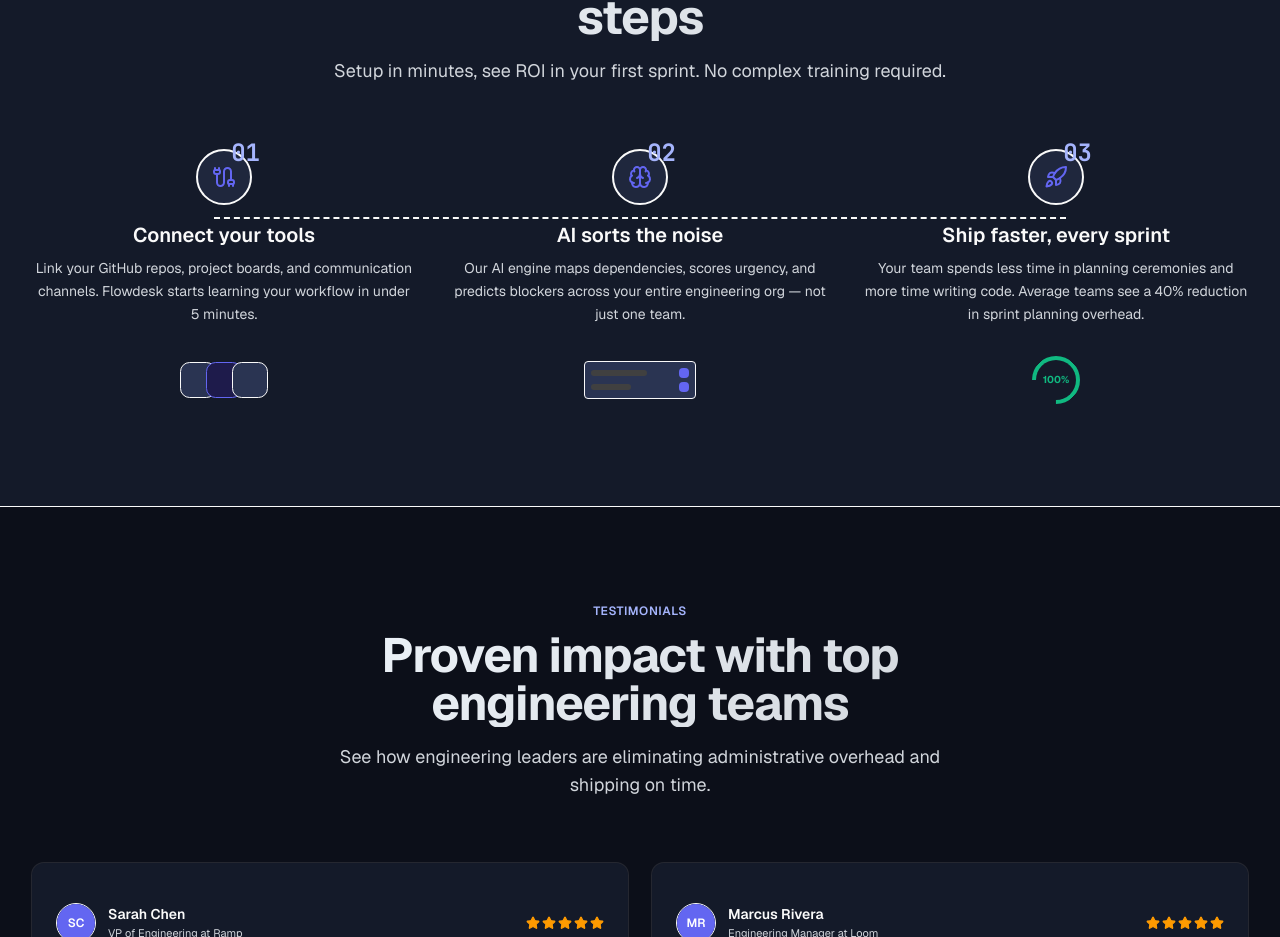
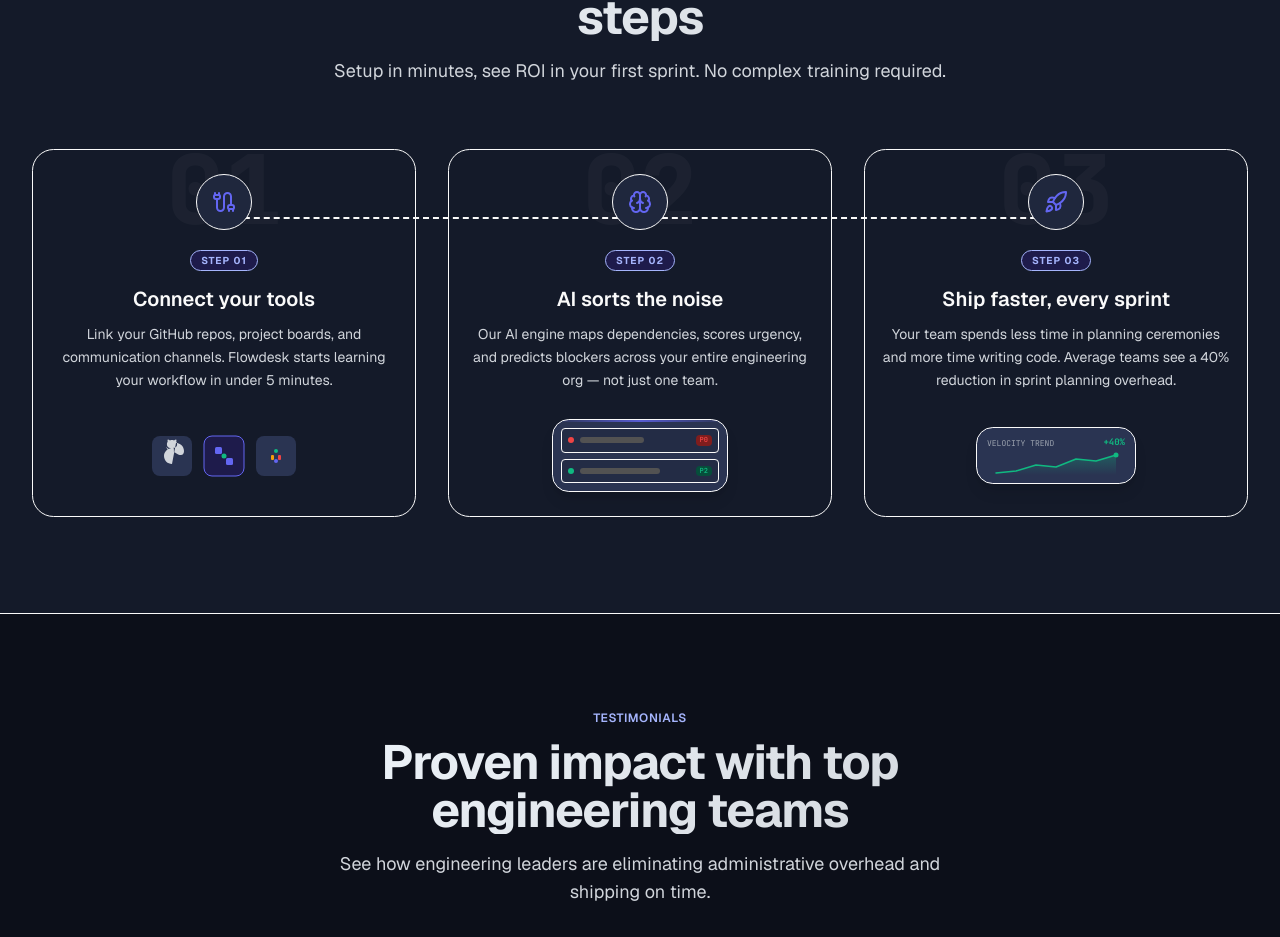
Before and after one commit to danyprastya/flowdesk-saas, a Next.js app: page / in a window 1280 px wide. Shown: the part 2093-3030 px from the top of the page. Built offline with nearby package versions, Linux system fonts and the light colour scheme; no server answers.

Commit message:
style: refine how it works roadmap step numbers and illustrations

```diff
--- a/src/components/sections/HowItWorks.tsx
+++ b/src/components/sections/HowItWorks.tsx
@@ -49,12 +49,20 @@ export default function HowItWorks() {
                 key={step.number}
                 direction="up"
                 delay={index * 0.1}
-                className="relative flex flex-col items-center text-center space-y-4 group"
+                className="relative flex flex-col items-center text-center space-y-5 group px-4 py-6 rounded-2xl border border-transparent hover:border-[var(--border)] hover:bg-[var(--surface-2)]/30 transition-all duration-300"
               >
+                {/* Giant Watermark Step Number in Background */}
+                <span
+                  className="absolute top-2 left-1/2 -translate-x-1/2 -translate-y-4 text-8xl font-black font-mono select-none pointer-events-none opacity-[0.03] transition-opacity duration-300 group-hover:opacity-[0.05]"
+                  style={{ color: 'var(--text-primary)' }}
+                >
+                  {step.number}
+                </span>
+
                 {/* Step circle & Icon */}
                 <div className="relative z-10 flex items-center justify-center">
                   <div
-                    className="w-14 h-14 rounded-full border-2 flex items-center justify-center transition-all duration-300 group-hover:scale-105"
+                    className="w-14 h-14 rounded-full border flex items-center justify-center transition-all duration-300 group-hover:scale-105 group-hover:border-[var(--indigo)] group-hover:shadow-[0_0_15px_rgba(99,102,241,0.2)]"
                     style={{
                       backgroundColor: 'var(--surface-2)',
                       borderColor: 'var(--border)',
@@ -65,18 +73,14 @@ export default function HowItWorks() {
                       style={{ color: 'var(--indigo)' }}
                     />
                   </div>
-                  {/* Floating step number */}
-                  <span
-                    className="absolute -top-3 -right-2 text-2xl font-bold font-mono select-none"
-                    style={{ color: 'var(--indigo-text)' }}
-                  >
-                    {step.number}
-                  </span>
                 </div>
 
                 {/* Step text content */}
-                <div className="space-y-2 max-w-sm">
-                  <h3 className="text-xl font-semibold text-[var(--text-primary)]">
+                <div className="space-y-2.5 max-w-sm flex flex-col items-center">
+                  <span className="text-[10px] font-bold tracking-widest text-[var(--indigo-text)] uppercase px-2.5 py-0.5 rounded-full bg-[var(--indigo-subtle)] border border-[var(--indigo)]/20">
+                    Step {step.number}
+                  </span>
+                  <h3 className="text-xl font-semibold text-[var(--text-primary)] pt-1">
                     {step.title}
                   </h3>
                   <p
@@ -88,70 +92,103 @@ export default function HowItWorks() {
                 </div>
 
                 {/* Abstract CSS illustrations */}
-                <div className="w-full h-[68px] flex items-center justify-center pt-2">
+                <div className="w-full h-20 flex items-center justify-center pt-2">
                   {index === 0 && (
-                    // Step 1: Connect — 3 overlapping rounded squares
-                    <div className="flex -space-x-2.5">
-                      <div
-                        className="w-9 h-9 rounded-md border"
-                        style={{
-                          backgroundColor: 'var(--surface-3)',
-                          borderColor: 'var(--border)',
-                        }}
-                      />
-                      <div
-                        className="w-9 h-9 rounded-md border"
-                        style={{
-                          backgroundColor: 'var(--indigo-subtle)',
-                          borderColor: 'var(--indigo)',
-                        }}
-                      />
-                      <div
-                        className="w-9 h-9 rounded-md border"
-                        style={{
-                          backgroundColor: 'var(--surface-3)',
-                          borderColor: 'var(--border)',
-                        }}
-                      />
-                    </div>
+                    // Step 1: Connect — 3 tools connection web
+                    <svg width="160" height="60" viewBox="0 0 160 60" fill="none" className="overflow-visible">
+                      {/* Connection lines */}
+                      <path d="M 28 30 L 80 30" stroke="var(--border)" strokeWidth="1.5" strokeDasharray="3,3" />
+                      <path d="M 132 30 L 80 30" stroke="var(--border)" strokeWidth="1.5" strokeDasharray="3,3" />
+
+                      {/* GitHub Node */}
+                      <g transform="translate(8, 10)">
+                        <rect width="40" height="40" rx="8" fill="var(--surface-3)" stroke="var(--border)" strokeWidth="1" />
+                        <path d="M20 28c-4.4 0-8-3.6-8-8 0-3.5 2.3-6.5 5.5-7.6.4-.1.5.2.5.4v1.4c-2.2.5-2.7-1.1-2.7-1.1-.4-.9-.9-1.1-.9-1.1-.7-.5.1-.5.1-.5.8.1 1.2.8 1.2.8.7 1.2 1.9.9 2.3.7.1-.5.3-.9.5-1.1-1.8-.2-3.6-.9-3.6-4 0-.9.3-1.6.8-2.2-.1-.2-.4-1 .1-2.1 0 0 .7-.2 2.2.8.6-.2 1.3-.3 2-.3.7 0 1.4.1 2 .3 1.5-1 2.2-.8 2.2-.8.5 1.1.2 1.9.1 2.1.5.6.8 1.3.8 2.2 0 3.1-1.9 3.7-3.7 3.9.3.3.5.8.5 1.6v2.4c0 .2.1.5.6.4C29.7 21.5 32 18.5 32 15c0-4.4-3.6-8-8-8z" fill="var(--text-secondary)" />
+                      </g>
+
+                      {/* Center Flowdesk Node */}
+                      <g transform="translate(60, 10)">
+                        <rect width="40" height="40" rx="8" fill="var(--indigo-subtle)" stroke="var(--indigo)" strokeWidth="1" />
+                        <rect x="11" y="11" width="7" height="7" rx="1.5" fill="var(--indigo)" />
+                        <rect x="22" y="11" width="7" height="7" rx="1.5" fill="var(--border)" />
+                        <rect x="11" y="22" width="7" height="7" rx="1.5" fill="var(--border)" />
+                        <rect x="22" y="22" width="7" height="7" rx="1.5" fill="var(--indigo)" />
+                        {/* Glow dot */}
+                        <circle cx="20" cy="20" r="2.5" fill="var(--green)" />
+                      </g>
+
+                      {/* Slack Node */}
+                      <g transform="translate(112, 10)">
+                        <rect width="40" height="40" rx="8" fill="var(--surface-3)" stroke="var(--border)" strokeWidth="1" />
+                        <circle cx="20" cy="15" r="2" fill="#10B981" />
+                        <rect x="15" y="19" width="3" height="5" rx="1" fill="#F59E0B" />
+                        <rect x="22" y="19" width="3" height="5" rx="1" fill="#EF4444" />
+                        <circle cx="20" cy="25" r="2" fill="#6366F1" />
+                      </g>
+                    </svg>
                   )}
 
                   {index === 1 && (
-                    // Step 2: AI sorting — mini task list with a lightning bolt
+                    // Step 2: AI sorting — mini task list sorting mockup
                     <div
-                      className="w-28 border rounded p-1.5 flex flex-col gap-1"
+                      className="w-44 border rounded-xl p-2 shadow-lg relative overflow-hidden"
                       style={{
                         backgroundColor: 'var(--surface-3)',
                         borderColor: 'var(--border)',
                       }}
                     >
-                      <div className="flex items-center justify-between">
-                        <span className="w-14 h-1.5 rounded-sm bg-neutral-700" />
-                        <span className="w-2.5 h-2.5 rounded bg-[var(--indigo)]" />
+                      {/* AI Scan line decoration */}
+                      <div className="absolute top-0 left-0 right-0 h-[1.5px] bg-gradient-to-r from-transparent via-[var(--indigo)] to-transparent opacity-80" />
+
+                      {/* Task 1 */}
+                      <div className="flex items-center justify-between p-1.5 rounded bg-[var(--surface-2)]/60 border border-[var(--border)]/80 mb-1.5">
+                        <div className="flex items-center gap-1.5">
+                          <span className="w-1.5 h-1.5 rounded-full bg-[var(--red)]" />
+                          <span className="w-16 h-1.5 rounded bg-neutral-600" />
+                        </div>
+                        <span className="text-[7px] px-1 py-0.2 rounded bg-[var(--red-subtle)] text-[var(--red)] font-semibold font-mono">P0</span>
                       </div>
-                      <div className="flex items-center justify-between">
-                        <span className="w-10 h-1.5 rounded-sm bg-neutral-700" />
-                        <span className="w-2.5 h-2.5 rounded bg-[var(--indigo)]" />
+
+                      {/* Task 2 */}
+                      <div className="flex items-center justify-between p-1.5 rounded bg-[var(--surface-2)]/60 border border-[var(--border)]/80">
+                        <div className="flex items-center gap-1.5">
+                          <span className="w-1.5 h-1.5 rounded-full bg-[var(--green)]" />
+                          <span className="w-20 h-1.5 rounded bg-neutral-600" />
+                        </div>
+                        <span className="text-[7px] px-1 py-0.2 rounded bg-[var(--green-subtle)] text-[var(--green)] font-semibold font-mono">P2</span>
                       </div>
                     </div>
                   )}
 
                   {index === 2 && (
-                    // Step 3: Ship faster — progress arc
-                    <div className="relative w-12 h-12 flex items-center justify-center">
-                      <div
-                        className="absolute inset-0 rounded-full border-4 border-t-transparent"
-                        style={{
-                          borderColor: 'var(--green) var(--green) var(--green) transparent',
-                          transform: 'rotate(-45deg)',
-                        }}
-                      />
-                      <span
-                        className="text-[10px] font-bold"
-                        style={{ color: 'var(--green)' }}
-                      >
-                        100%
-                      </span>
+                    // Step 3: Ship faster — Sparkline chart
+                    <div
+                      className="w-40 border rounded-xl p-2 shadow-lg flex flex-col gap-1"
+                      style={{
+                        backgroundColor: 'var(--surface-3)',
+                        borderColor: 'var(--border)',
+                      }}
+                    >
+                      <div className="flex justify-between items-center px-0.5">
+                        <span className="text-[8px] text-[var(--text-muted)] font-mono">VELOCITY TREND</span>
+                        <span className="text-[9px] font-bold font-mono text-[var(--green)]">+40%</span>
+                      </div>
+
+                      {/* Sparkline chart */}
+                      <svg width="100%" height="22" viewBox="0 0 120 22" fill="none" className="overflow-visible">
+                        <defs>
+                          <linearGradient id="chart-glow" x1="0" y1="0" x2="0" y2="1">
+                            <stop offset="0%" stopColor="var(--green)" stopOpacity="0.3" />
+                            <stop offset="100%" stopColor="var(--green)" stopOpacity="0" />
+                          </linearGradient>
+                        </defs>
+                        {/* Chart Area Fill */}
+                        <path d="M 0 20 L 20 18 L 40 12 L 60 14 L 80 6 L 100 8 L 120 2 L 120 22 L 0 22 Z" fill="url(#chart-glow)" />
+                        {/* Chart Line */}
+                        <path d="M 0 20 L 20 18 L 40 12 L 60 14 L 80 6 L 100 8 L 120 2" stroke="var(--green)" strokeWidth="1.5" strokeLinecap="round" strokeLinejoin="round" />
+                        {/* Hotspot dot */}
+                        <circle cx="120" cy="2" r="2.5" fill="var(--green)" />
+                      </svg>
                     </div>
                   )}
                 </div>
```
